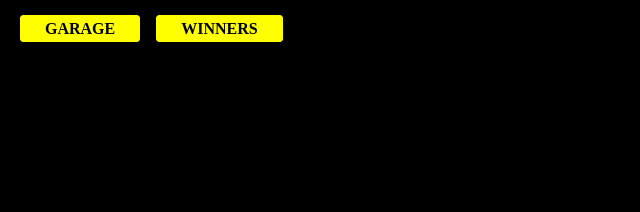
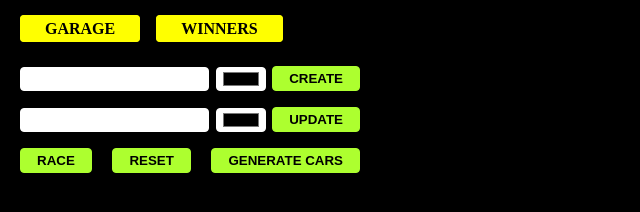
Before and after one commit to kanoplich/rolling-scopes-school-JSFE2025Q3, a website built with Vite: page async-race/index.html in a window 1280 px wide. Shown: the whole page, without its empty margins (0-640 px from the left). Built offline with nearby package versions, Linux system fonts and the light colour scheme.

Commit message:
feat: add form

```diff
--- /dev/null
+++ b/async-race/src/components/button/Button.ts
@@ -0,0 +1,16 @@
+import Component from '../../core/Component';
+import './style.css';
+
+class Button extends Component {
+  constructor(id: string, text: string = '') {
+    super('button', 'btn');
+    this.element.setAttribute('id', id);
+    this.element.textContent = text;
+  }
+
+  render() {
+    return this.element;
+  }
+}
+
+export default Button;
--- /dev/null
+++ b/async-race/src/components/button/style.css
@@ -0,0 +1,10 @@
+.btn {
+  cursor: pointer;
+  color: black;
+  font-weight: 600;
+  padding: 0.25rem 1rem;
+  border: 1px solid greenyellow;
+  border-radius: 0.25rem;
+  background-color: greenyellow;
+  text-transform: uppercase;
+}
--- /dev/null
+++ b/async-race/src/components/form/Form.ts
@@ -0,0 +1,55 @@
+import Component from '../../core/Component';
+import Button from '../button/Button';
+import Input from '../input/Input';
+import './style.css';
+
+class Form extends Component {
+  constructor() {
+    super('form', 'form');
+  }
+
+  private createFormGroup(
+    idInputText: string,
+    idInputColor: string,
+    idButton: string,
+    textButton: string
+  ): HTMLElement {
+    const inputGroup = this.createElement('div', 'form-group');
+
+    const inputText = new Input('text', idInputText);
+    const inputTextHTML = inputText.render();
+
+    const inputColor = new Input('color', idInputColor);
+    const inputColorHTML = inputColor.render();
+
+    const button = new Button(idButton, textButton);
+    const buttonHTML = button.render();
+
+    inputGroup.append(inputTextHTML, inputColorHTML, buttonHTML);
+
+    return inputGroup;
+  }
+
+  render() {
+    const createGroup = this.createFormGroup('create-text', 'create-color', 'btn-create', 'create');
+    const updateGroup = this.createFormGroup('update-text', 'update-color', 'btn-update', 'update');
+
+    const raceButton = new Button('btn-race', 'race');
+    const raceButtonHTML = raceButton.render();
+
+    const resetButton = new Button('btn-reset', 'reset');
+    const resetButtonHTML = resetButton.render();
+
+    const generateButton = new Button('btn-generate', 'generate cars');
+    const generateButtonHTML = generateButton.render();
+
+    const buttonGroup = this.createElement('div', 'form-group');
+
+    buttonGroup.append(raceButtonHTML, resetButtonHTML, generateButtonHTML);
+    this.element.append(createGroup, updateGroup, buttonGroup);
+
+    return this.element;
+  }
+}
+
+export default Form;
--- /dev/null
+++ b/async-race/src/components/form/style.css
@@ -0,0 +1,14 @@
+.form {
+  padding: 0 1.25rem;
+  max-width: 380px;
+  width: 100%;
+}
+
+.form-group {
+  display: flex;
+  justify-content: space-between;
+  align-items: center;
+  flex-wrap: wrap;
+  padding: 0.5rem 0;
+  gap: 0.25rem;
+}
--- /dev/null
+++ b/async-race/src/components/input/Input.ts
@@ -0,0 +1,17 @@
+import Component from '../../core/Component';
+import './style.css';
+
+class Input extends Component {
+  constructor(type: string, id: string) {
+    super('input', 'input');
+
+    this.element.setAttribute('type', type);
+    this.element.setAttribute('id', id);
+  }
+
+  render() {
+    return this.element;
+  }
+}
+
+export default Input;
--- /dev/null
+++ b/async-race/src/components/input/style.css
@@ -0,0 +1,9 @@
+.input {
+  height: 1.5rem;
+  color: black;
+  font-weight: 600;
+  padding: 0 0.25rem;
+  border: 1px solid #ffffff;
+  border-radius: 0.25rem;
+  background-color: #ffffff;
+}
--- a/async-race/src/components/navigate/style.css
+++ b/async-race/src/components/navigate/style.css
@@ -2,6 +2,7 @@
   display: flex;
   justify-content: flex-start;
   align-items: center;
+  flex-wrap: wrap;
   gap: 1rem;
 }
 
--- a/async-race/src/pages/garage/GaragePage.ts
+++ b/async-race/src/pages/garage/GaragePage.ts
@@ -1,12 +1,17 @@
+import Form from '../../components/form/Form';
 import Component from '../../core/Component';
 
 class GaragePage extends Component {
+  private readonly form: Form;
+
   constructor() {
     super('main', 'main');
+    this.form = new Form();
   }
 
   render() {
-    this.element.textContent = 'Garage Page';
+    const formHTML = this.form.render();
+    this.element.append(formHTML);
     return this.element;
   }
 }
```
